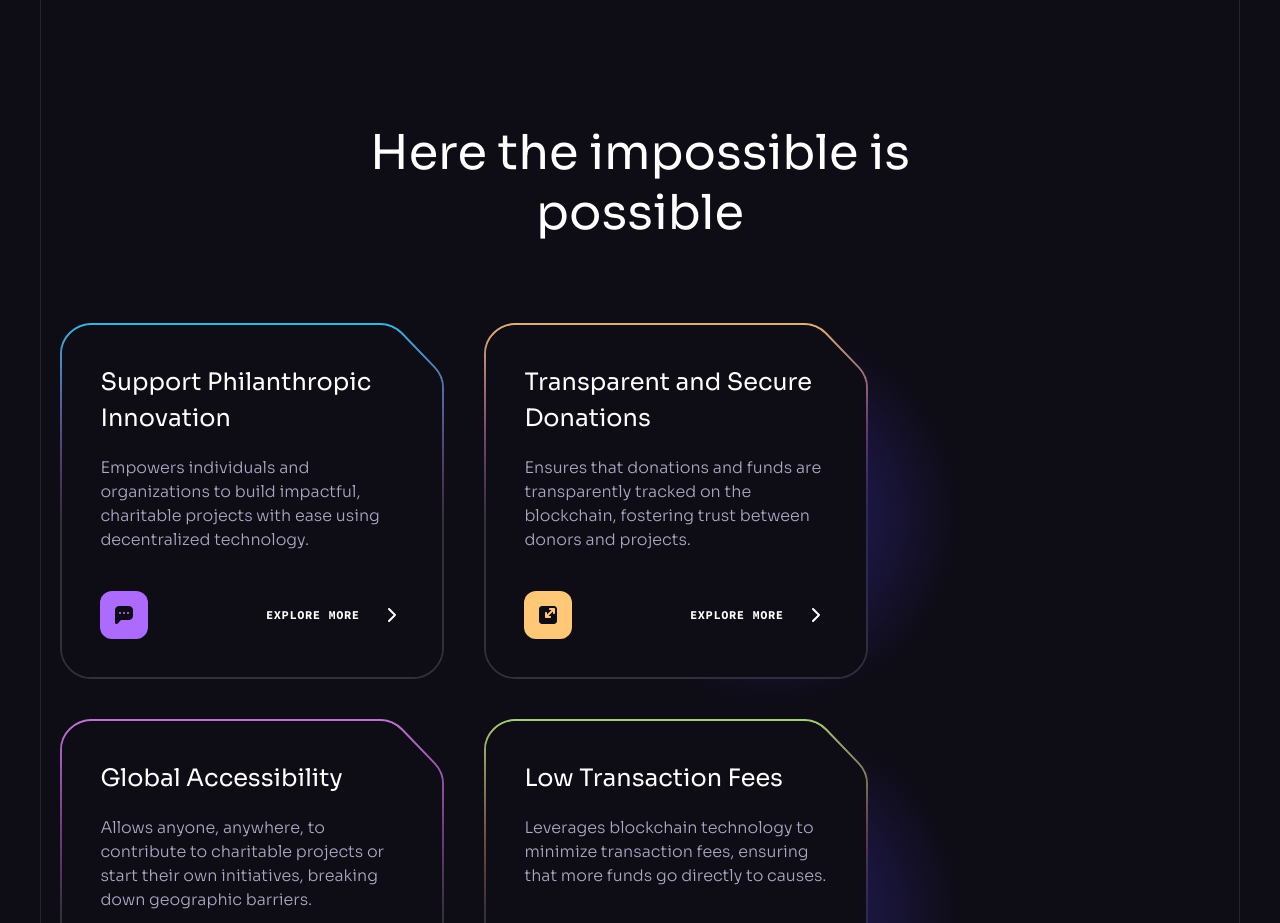
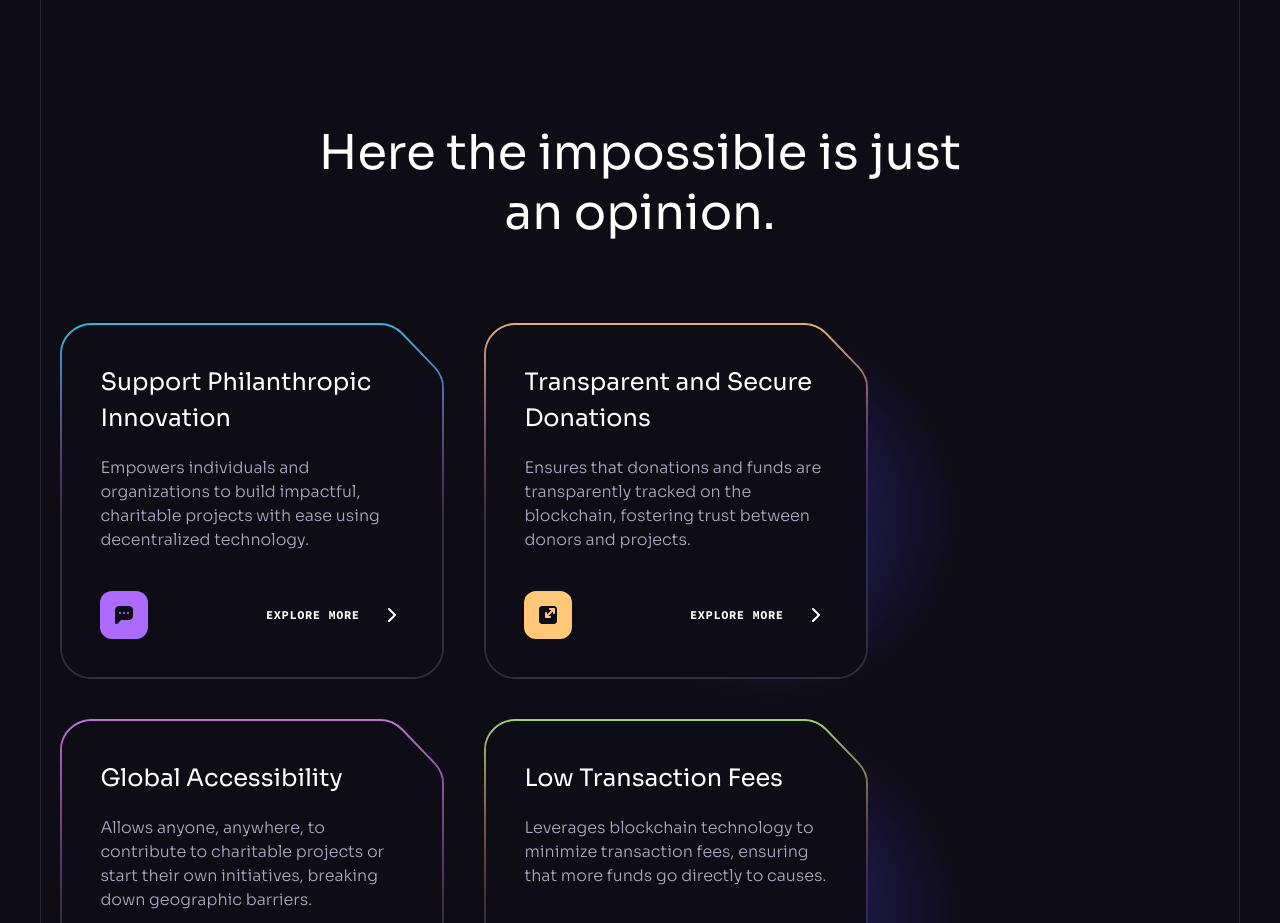
Before and after one commit to Roberto1501/yna-foundation, a React (Vite) app: page / in a window 1280 px wide. Shown: the part 1700-2623 px from the top of the page. Built offline with nearby package versions, Linux system fonts and the light colour scheme.

Commit message:
correction

```diff
--- a/src/components/Benefits.jsx
+++ b/src/components/Benefits.jsx
@@ -11,7 +11,7 @@ const Benefits = () => {
       <div className="container relative z-2">
         <Heading
           className="md:max-w-md lg:max-w-2xl"
-          title="Here the impossible is possible"
+          title="Here the impossible is just an opinion."
         />
 
         <div className="flex flex-wrap gap-10 mb-10">
```
